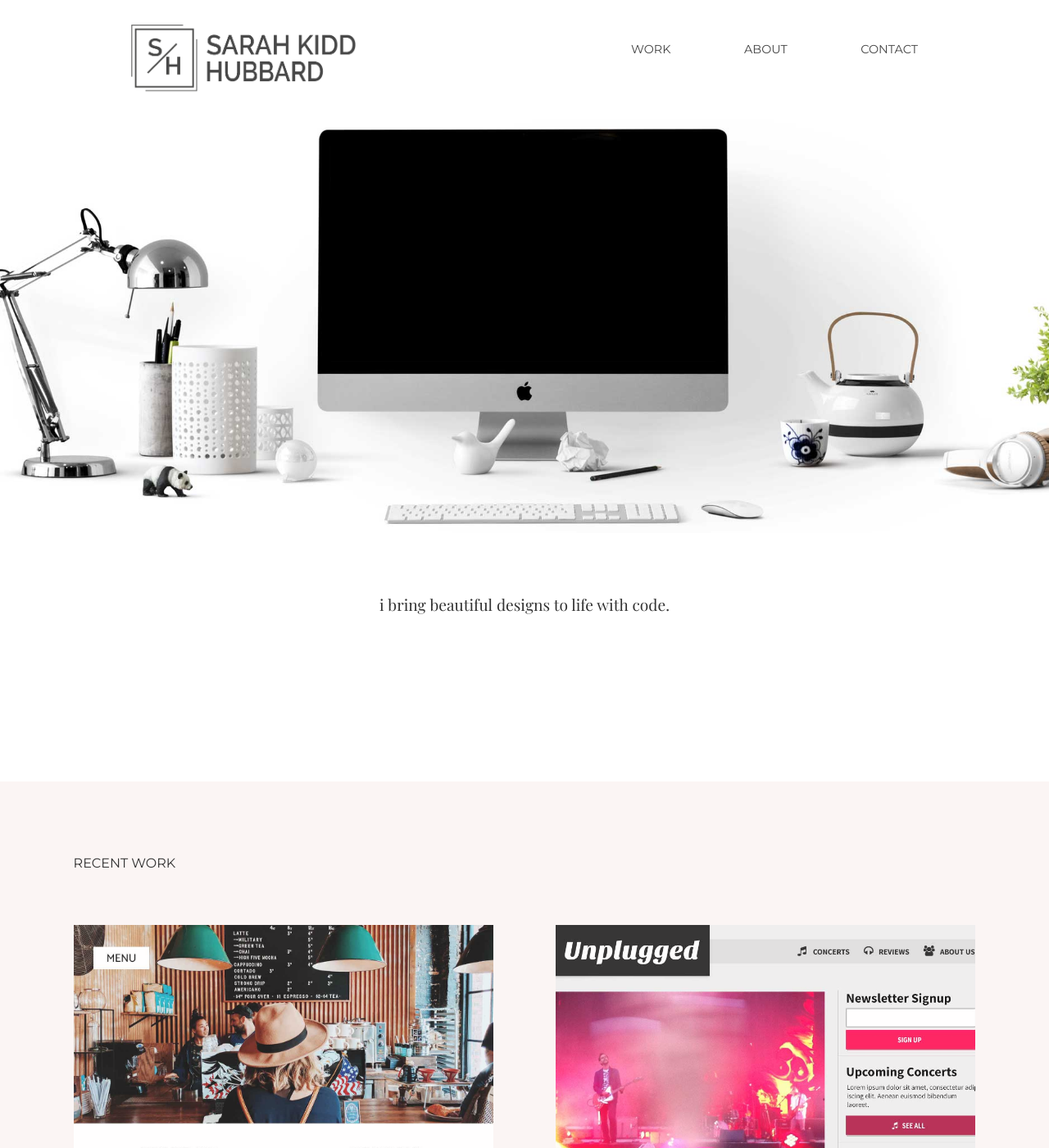
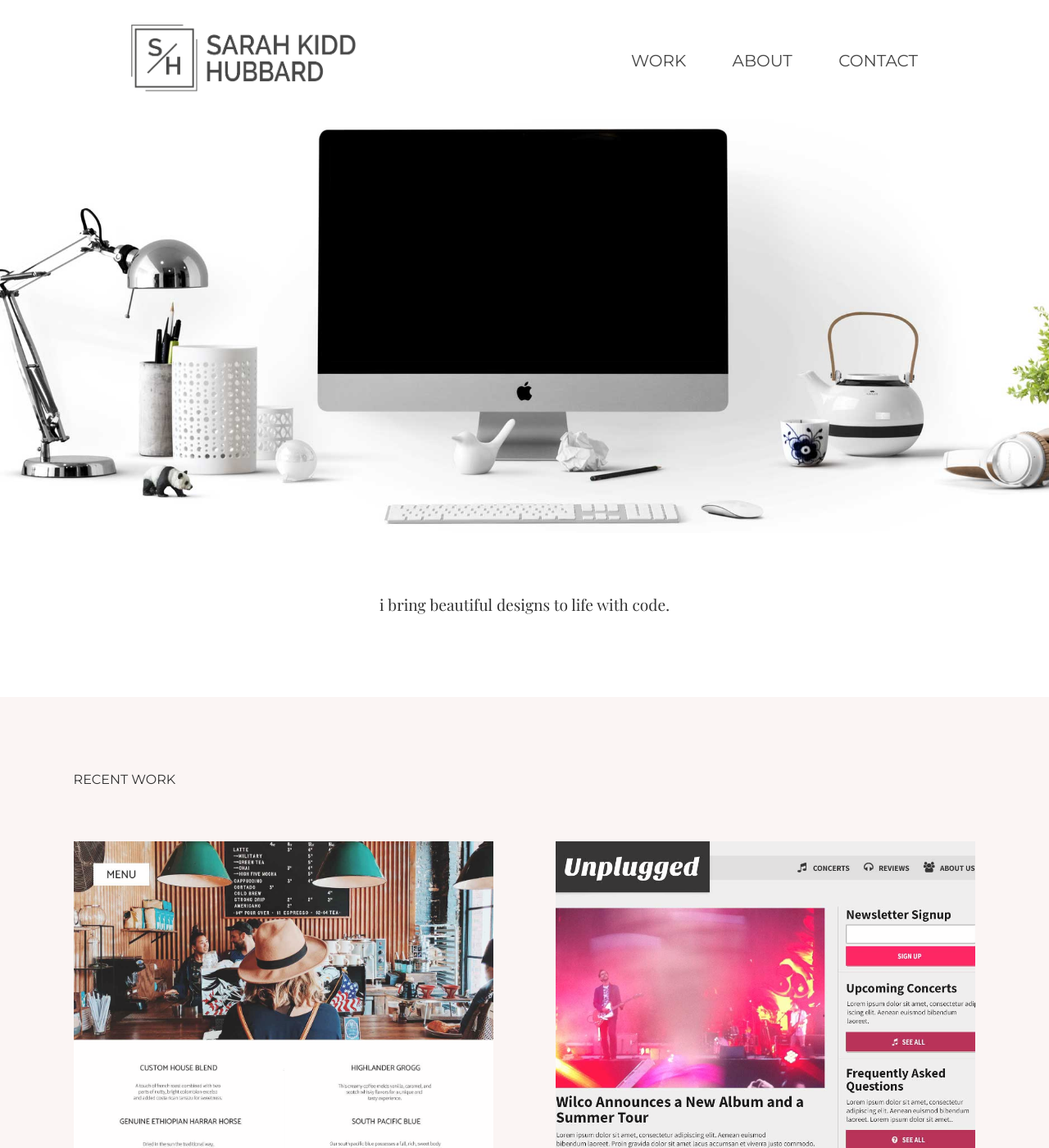
Before and after one commit to skiddhubbard/skiddhubbard.github.io, a Jekyll site: the page built from index.md, in a window 1280 px wide and 1400 px high. Shown: the whole window at 82% size. Built offline with Jekyll 4.4.1, drawn with Linux system fonts in a browser that asks for light colours.

Commit message:
desktop styles and delete classes header

```diff
--- a/_includes/header.html
+++ b/_includes/header.html
@@ -3,9 +3,9 @@
     <a href="http://sarahkiddhubbard.com"><img id="logo" src="/assets/img/sk-logo-large.png"/></a>
     <a href="http://sarahkiddhubbard.com"><img id="logo-mobile" src="/assets/img/sk-logo-small.png"/></a>
     <ul>
-      <li class="nav-work"><a href="http://sarahkiddhubbard.com/work">Work</a></li>
-      <li class="nav-about"><a href="http://sarahkiddhubbard.com/about">About</a></li>
-      <li class="nav-contact"><a href="#contact-link">Contact</a></li>
+      <li class="nav"><a href="http://sarahkiddhubbard.com/work">Work</a></li>
+      <li class="nav"><a href="http://sarahkiddhubbard.com/about">About</a></li>
+      <li class="nav"><a href="#contact-link">Contact</a></li>
     </ul>
   </nav>
 </header>
--- a/_sass/site/_base.scss
+++ b/_sass/site/_base.scss
@@ -708,6 +708,14 @@ input {
       max-width: none;
     }
 
+    nav ul {
+      padding-top: 60px;
+    }
+
+    nav li {
+      font-size: 20px;
+    }
+
     // .nav-home {
     //   display: block;
     //   width: 200px;
@@ -757,7 +765,7 @@ input {
  /***Work Page***/
 
     .work {
-      margin-top: 15%;
+      margin-top: 7%;
     }
 
     .main-work p {
@@ -868,7 +876,7 @@ input {
     }
 
     .social ul {
-      margin-top: -20px;
+      margin-top: -30px;
     }
   }
 
```
